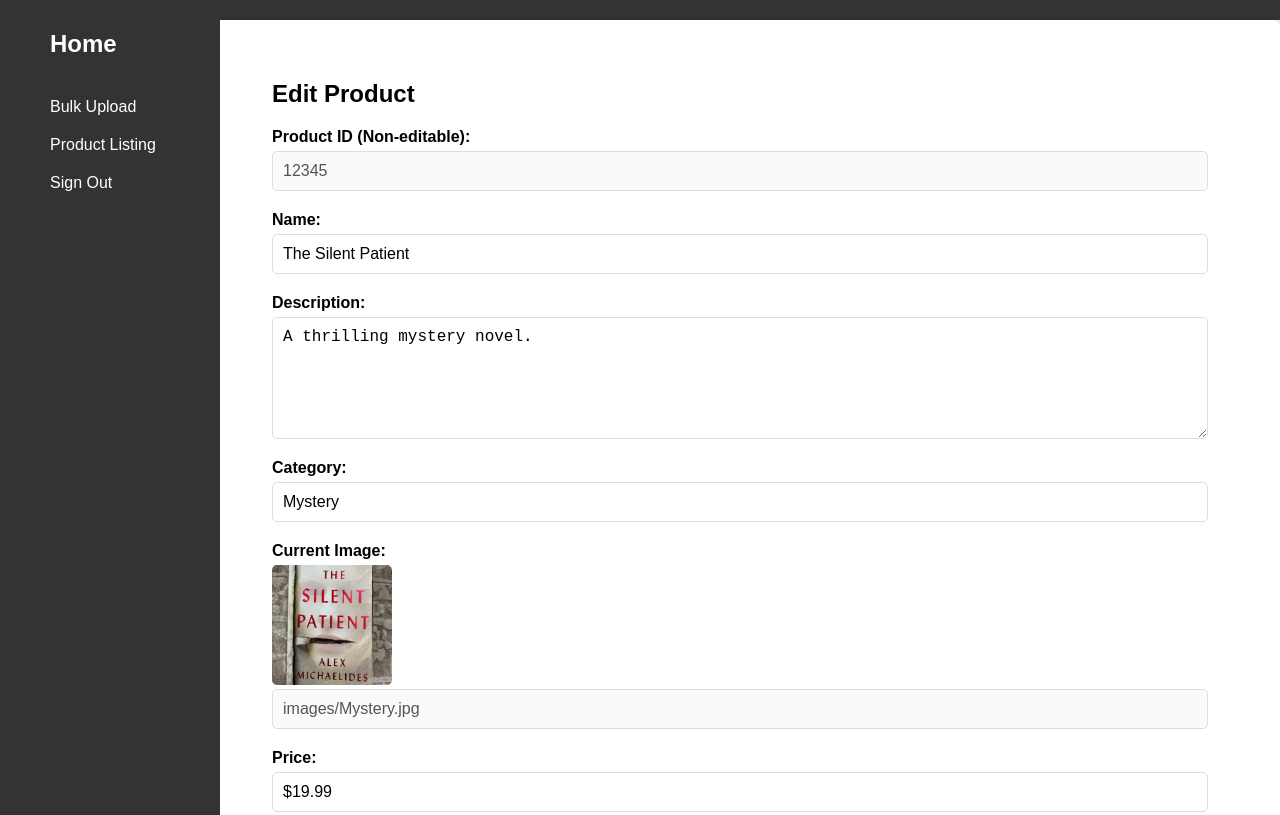
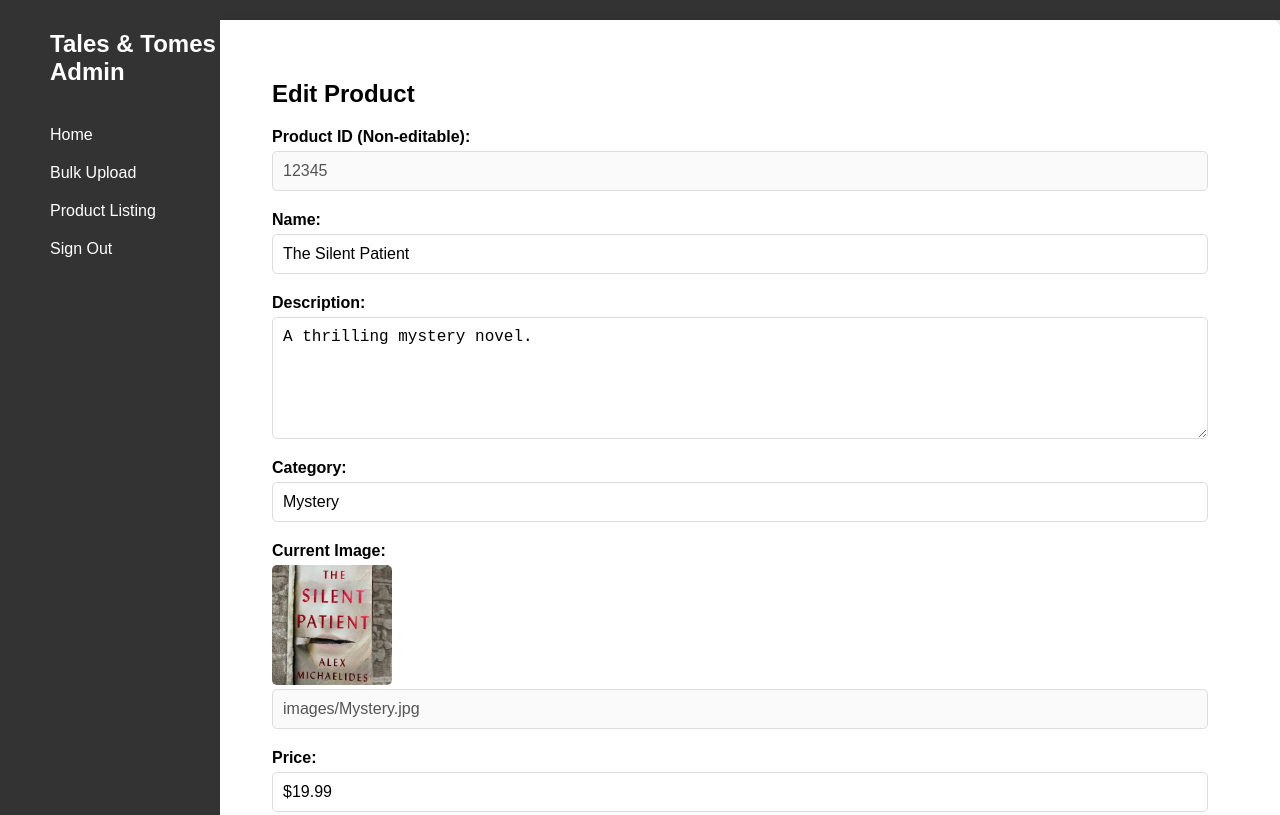
Before and after one commit to Arehner1/Term_Project_Books, a plain HTML site: page product-edit.html in a window 1280 px wide. Shown: the top 815 px of the page. Drawn offline with Linux system fonts and the light colour scheme.

Commit message:
added navigation through site

```diff
--- a/product-edit.html
+++ b/product-edit.html
@@ -12,7 +12,9 @@
     <header>
         <div class="admin-navbar">
             <nav>
-                <a href="index.html" class="logo">Home</a>
+
+                <a href="" class="logo">Tales & Tomes Admin</a>
+                <a href="index.html">Home</a>
                 <a href="admin-upload.html">Bulk Upload</a>
                 <a href="admin-products.html">Product Listing</a>
                 <a href="logout.html">Sign Out</a>
```
Also changed, not shown: admin-products.html (+1 -0 lines), admin-upload.html (+1 -0 lines), details.html (+1 -0 lines), index.html (+1 -0 lines), products.html (+1 -0 lines).
